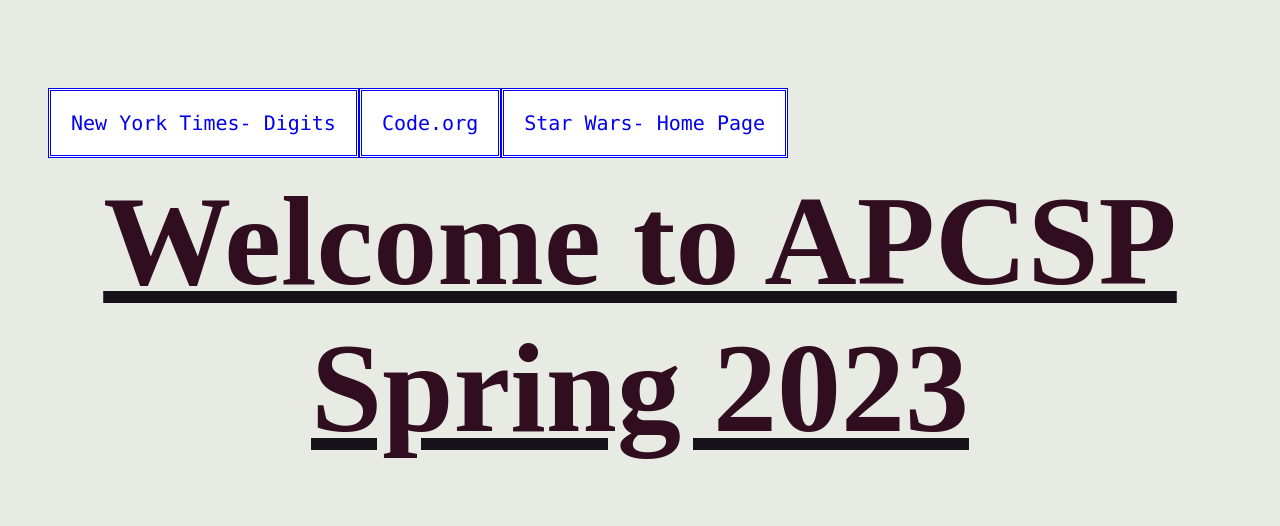
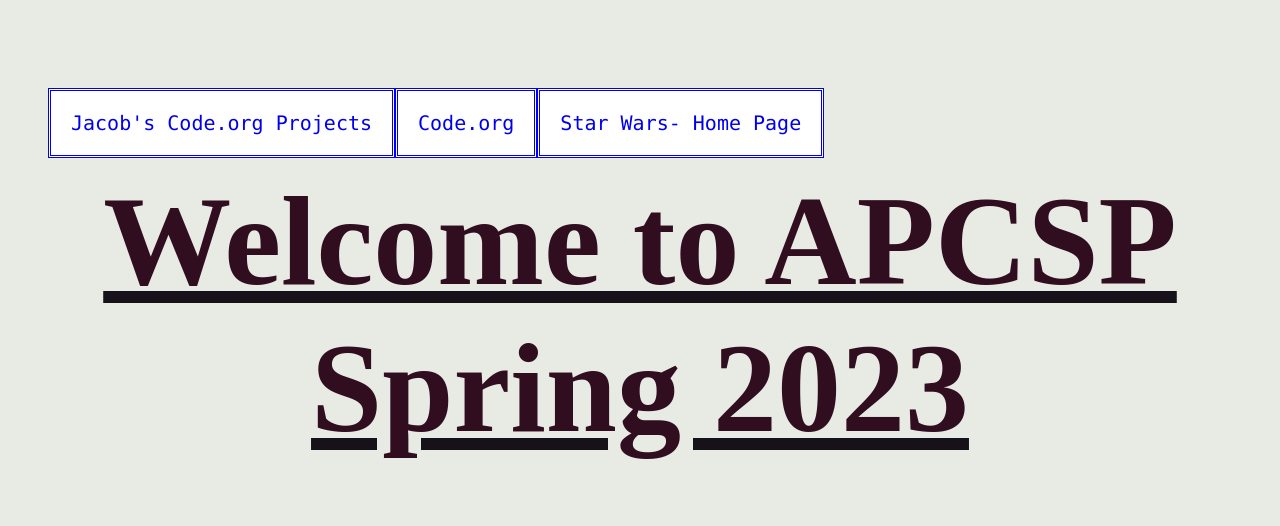
Before and after one commit to WVCS/website-jadaco, a plain HTML site: page index.html in a window 1280 px wide. Shown: the top 526 px of the page. Drawn offline with Linux system fonts and the light colour scheme.

Commit message:
Update index.html

```diff
--- a/index.html
+++ b/index.html
@@ -7,7 +7,7 @@
   <center>
   <body>
     <ul>
-      <li><a href = "https://www.nytimes.com/games/digits">New York Times- Digits</a></li>
+      <li><a href = Games.html>Jacob's Code.org Projects</a></li>
       <li><a href= https://code.org/>Code.org</a></li>
     <li><a href = "https://www.starwars.com/">Star Wars- Home Page</a></li>
     </ul>
```
